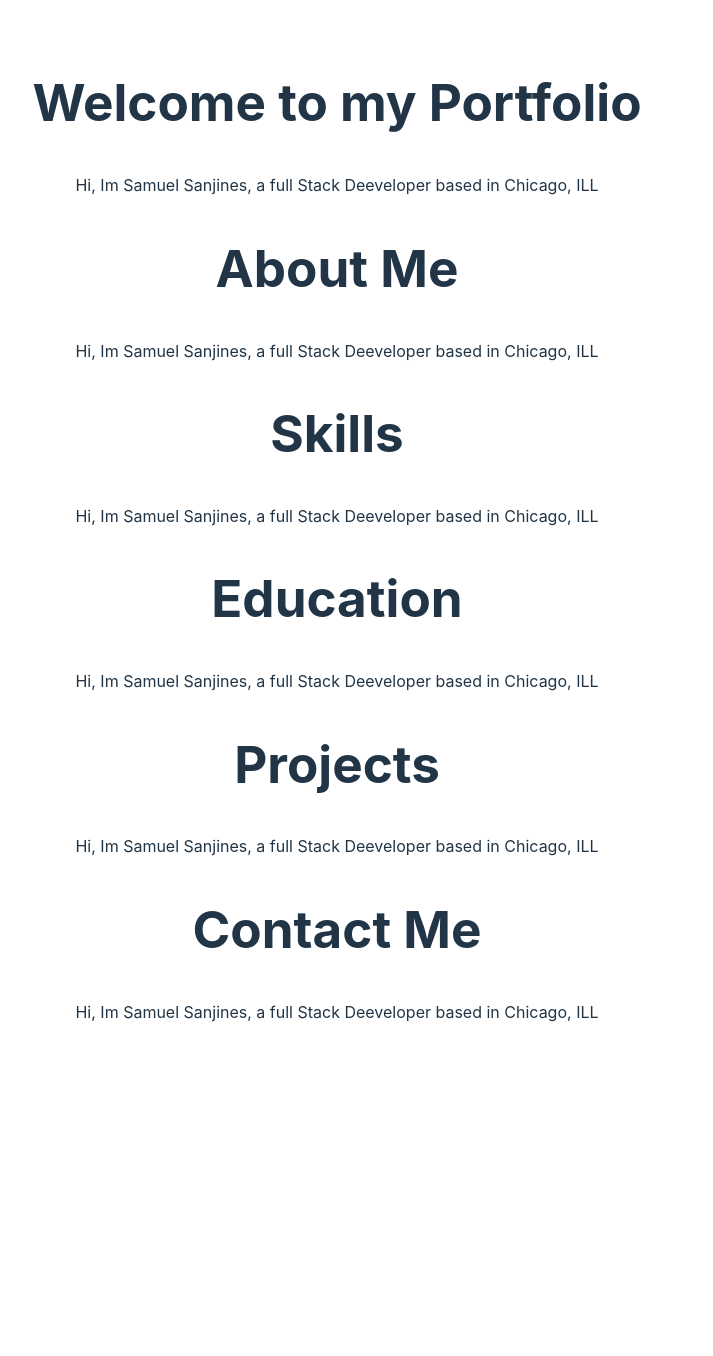
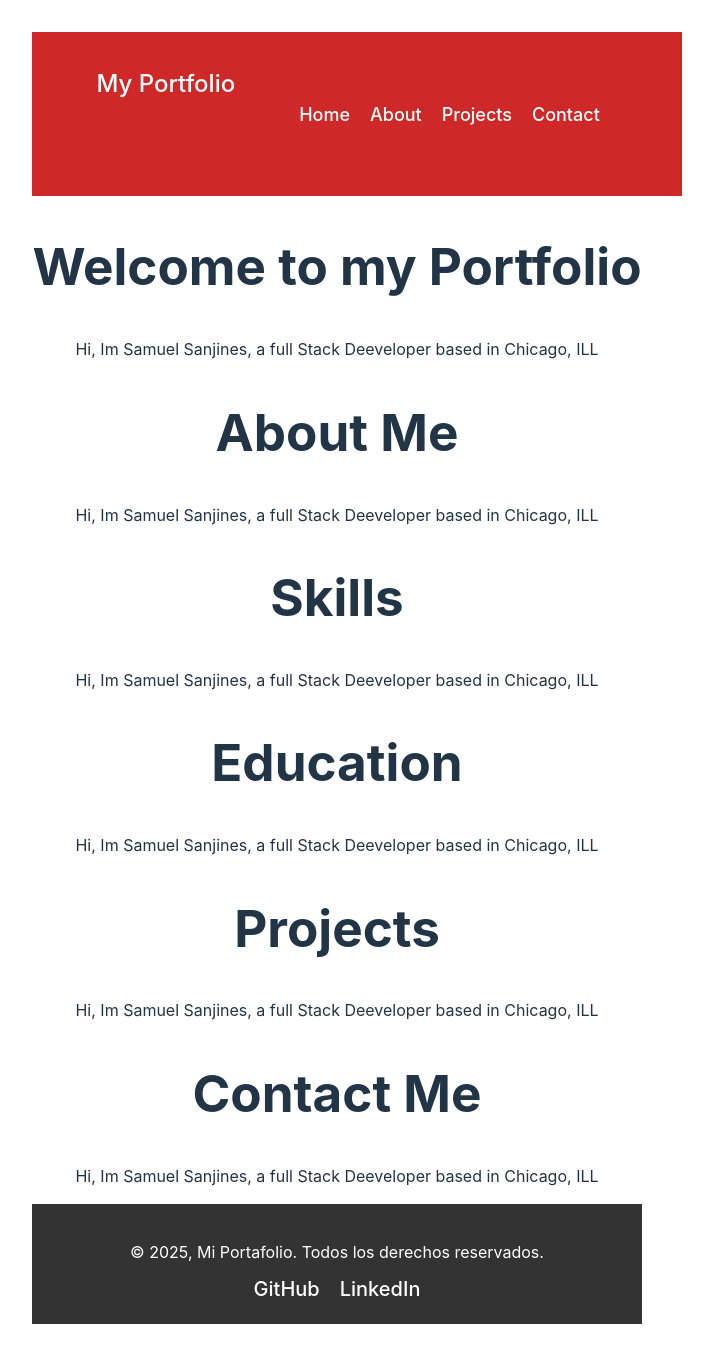
Before and after one commit to SamuSanj09/my-portfolio, a React (Vite) app: page / in a window 1280 px wide. Shown: the whole page, without its empty margins (303-1016 px from the left). Before the commit the page ends 1072 px from the top, so only its background shows below. Built offline with nearby package versions, Linux system fonts and the light colour scheme.

Commit message:
components created

```diff
--- a/src/App.jsx
+++ b/src/App.jsx
@@ -1,12 +1,12 @@
 import { useState } from 'react'
-import reactLogo from './assets/react.svg'
-import viteLogo from '/vite.svg'
 import Home from './components/home'
 import About from './components/About'
 import Skills from './components/Skills'
 import Education from './components/Education'
 import Projects from './components/Projects'
-import Contact from './components/COntact'
+import Contact from './components/Contact'
+import Navbar from './components/Navbar'
+import Footer from './components/Footer';
 
 import './App.css'
 
@@ -14,12 +14,14 @@ function App() {
 
   return (
     <div>
+      <Navbar />
         <Home/>
         <About/>
         <Skills/>
         <Education/>
         <Projects/>
         <Contact/>
+        <Footer />
     </div>
   )
 }
--- /dev/null
+++ b/src/components/Footer.css
@@ -0,0 +1,38 @@
+/* src/components/Footer.css */
+
+.footer {
+    background-color: #333;
+    color: white;
+    padding: 20px 0;
+    text-align: center;
+    position: relative;
+    bottom: 0;
+    width: 100%;
+  }
+
+  .footer-container {
+    max-width: 1200px;
+    margin: 0 auto;
+  }
+
+  .footer p {
+    font-size: 16px;
+    margin-bottom: 10px;
+  }
+
+  .social-links {
+    display: flex;
+    justify-content: center;
+    gap: 20px;
+  }
+
+  .social-links a {
+    color: white;
+    font-size: 20px;
+    text-decoration: none;
+    transition: color 0.3s;
+  }
+
+  .social-links a:hover {
+    color: #ddd;
+  }
--- /dev/null
+++ b/src/components/Footer.jsx
@@ -0,0 +1,24 @@
+// src/components/Footer.jsx
+
+import React from 'react';
+import './Footer.css'; // Importa el archivo de estilos CSS
+
+const Footer = () => {
+  return (
+    <footer className="footer">
+      <div className="footer-container">
+        <p>&copy; 2025, Mi Portafolio. Todos los derechos reservados.</p>
+        <div className="social-links">
+          <a href="https://github.com/SamuSanj09" target="_blank" rel="noopener noreferrer">
+            <i className="fab fa-github"></i> GitHub
+          </a>
+          <a href="https://www.linkedin.com/in/tu-perfil/" target="_blank" rel="noopener noreferrer">
+            <i className="fab fa-linkedin"></i> LinkedIn
+          </a>
+        </div>
+      </div>
+    </footer>
+  );
+};
+
+export default Footer;
--- /dev/null
+++ b/src/components/Navbar.css
@@ -0,0 +1,66 @@
+/* Navbar styles for mobile responsiveness */
+.navbar {
+    width: 100%;
+    display: flex;
+    justify-content: space-between; /* Ajusta los elementos dentro del navbar */
+    align-items: center;
+    padding: 10px 20px;
+    background-color: #ce2828;
+    color: white;
+  }
+
+  .navbar-container {
+    display: flex;
+    align-items: center;
+    width: 100%; /* Asegúrate de que ocupe todo el ancho */
+    margin: 0 auto;
+    padding: 0 20px;
+  }
+
+  .logo a {
+    color: #fff;
+    font-size: 24px;
+    text-decoration: none;
+  }
+
+  .nav-links {
+    list-style-type: none;
+    display: flex;
+    gap: 20px;
+  }
+
+  .nav-links li a {
+    color: #fff;
+    text-decoration: none;
+    font-size: 18px;
+  }
+
+  .nav-links li a:hover {
+    color: #ddd;
+  }
+
+  .menu-icon {
+    display: none;
+  }
+
+  @media screen and (max-width: 768px) {
+    .nav-links {
+      display: none;
+      flex-direction: column;
+      gap: 10px;
+    }
+
+    .nav-links.active {
+      display: flex;
+    }
+
+    .menu-icon {
+      display: block;
+      cursor: pointer;
+    }
+
+    .menu-icon span {
+      font-size: 24px;
+      color: white;
+    }
+  }
--- /dev/null
+++ b/src/components/Navbar.jsx
@@ -0,0 +1,38 @@
+import React, { useState } from 'react';
+import './Navbar.css';
+
+const Navbar = () => {
+  const [click, setClick] = useState(false);
+
+  const handleClick = () => setClick(!click);
+
+  return (
+    <nav className="navbar">
+      <div className="navbar-container">
+        <div className="logo">
+          <a href="/">My Portfolio</a>
+        </div>
+        <div className="menu-icon" onClick={handleClick}>
+          {/* You can use icons like FontAwesome for the hamburger menu */}
+          <span className={click ? "fas fa-times" : "fas fa-bars"}></span>
+        </div>
+        <ul className={click ? "nav-links active" : "nav-links"}>
+          <li>
+            <a href="#home">Home</a>
+          </li>
+          <li>
+            <a href="#about">About</a>
+          </li>
+          <li>
+            <a href="#projects">Projects</a>
+          </li>
+          <li>
+            <a href="#contact">Contact</a>
+          </li>
+        </ul>
+      </div>
+    </nav>
+  );
+};
+
+export default Navbar;
```
Lines whose indentation alone changed are shown as unchanged.
